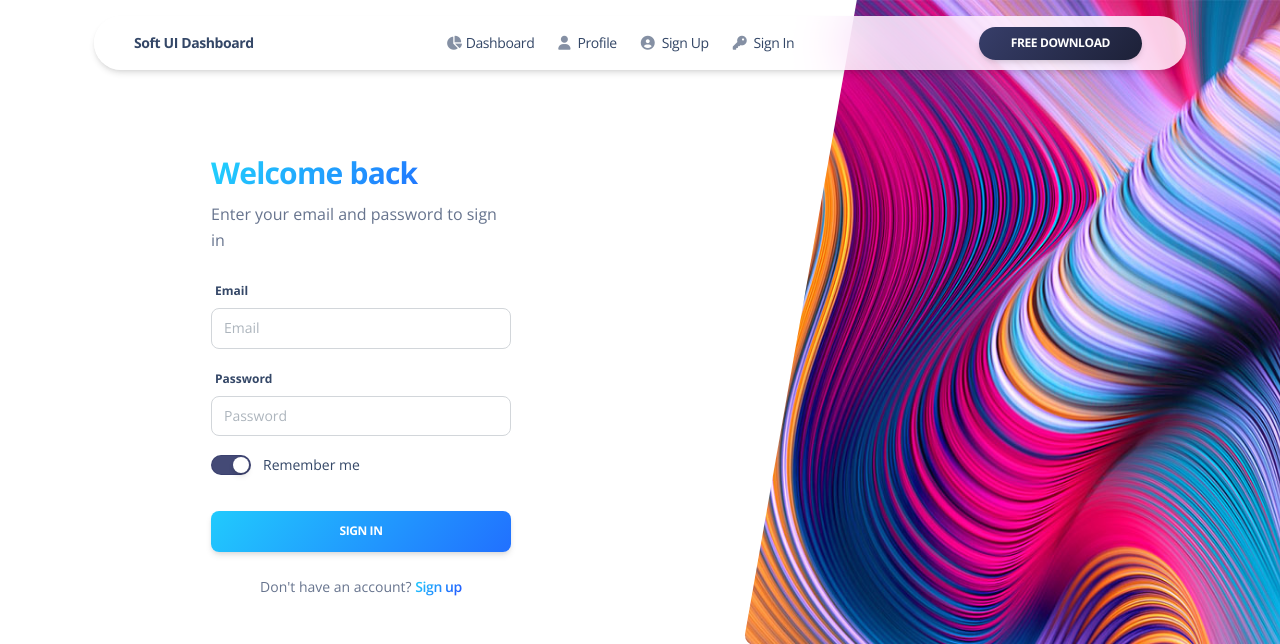
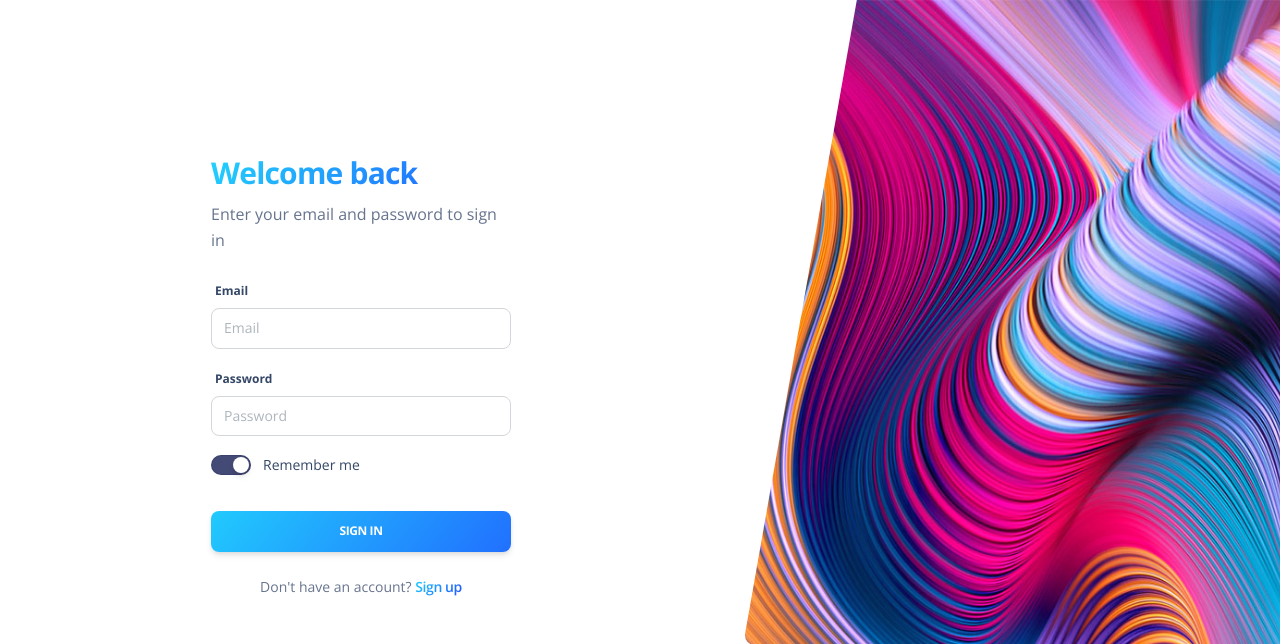
Before and after one commit to Milad-Abooali/capital, a PHP site: page /ui/default/login.php in a window 1280 px wide. Shown: the top 644 px of the page. Run offline with PHP 8.4, Linux system fonts and the light colour scheme; data comes from the database, SQL or seed files in the repository; some libraries are stand-ins or nearby versions.

Commit message:
Login - UI

```diff
--- a/ui/default/login.php
+++ b/ui/default/login.php
@@ -20,76 +20,28 @@
 <head>
     <meta charset="utf-8" />
     <meta name="viewport" content="width=device-width, initial-scale=1, shrink-to-fit=no">
-    <link rel="apple-touch-icon" sizes="76x76" href="../assets/img/apple-icon.png">
-    <link rel="icon" type="image/png" href="../assets/img/favicon.png">
+    <link rel="apple-touch-icon" sizes="76x76" href="<?= ASSETS_PATH ?>img/apple-icon.png">
+    <link rel="icon" type="image/png" href="<?= ASSETS_PATH ?>img/favicon.png">
     <title>
         Soft UI Dashboard by Creative Tim
     </title>
     <!--     Fonts and icons     -->
     <link href="https://fonts.googleapis.com/css?family=Open+Sans:300,400,600,700" rel="stylesheet" />
     <!-- Nucleo Icons -->
-    <link href="../assets/css/nucleo-icons.css" rel="stylesheet" />
-    <link href="../assets/css/nucleo-svg.css" rel="stylesheet" />
+    <link href="<?= ASSETS_PATH ?>css/nucleo-icons.css" rel="stylesheet" />
+    <link href="<?= ASSETS_PATH ?>css/nucleo-svg.css" rel="stylesheet" />
     <!-- Font Awesome Icons -->
     <script src="https://kit.fontawesome.com/42d5adcbca.js" crossorigin="anonymous"></script>
-    <link href="../assets/css/nucleo-svg.css" rel="stylesheet" />
+    <link href="<?= ASSETS_PATH ?>css/nucleo-svg.css" rel="stylesheet" />
     <!-- CSS Files -->
-    <link id="pagestyle" href="../assets/css/soft-ui-dashboard.css?v=1.0.3" rel="stylesheet" />
+    <link id="pagestyle" href="<?= ASSETS_PATH ?>css/soft-ui-dashboard.css?v=1.0.3" rel="stylesheet" />
 </head>
 
 <body class="">
 <div class="container position-sticky z-index-sticky top-0">
     <div class="row">
         <div class="col-12">
-            <!-- Navbar -->
-            <nav class="navbar navbar-expand-lg blur blur-rounded top-0 z-index-3 shadow position-absolute my-3 py-2 start-0 end-0 mx-4">
-                <div class="container-fluid">
-                    <a class="navbar-brand font-weight-bolder ms-lg-0 ms-3 " href="../pages/dashboard.html">
-                        Soft UI Dashboard
-                    </a>
-                    <button class="navbar-toggler shadow-none ms-2" type="button" data-bs-toggle="collapse" data-bs-target="#navigation" aria-controls="navigation" aria-expanded="false" aria-label="Toggle navigation">
-              <span class="navbar-toggler-icon mt-2">
-                <span class="navbar-toggler-bar bar1"></span>
-                <span class="navbar-toggler-bar bar2"></span>
-                <span class="navbar-toggler-bar bar3"></span>
-              </span>
-                    </button>
-                    <div class="collapse navbar-collapse" id="navigation">
-                        <ul class="navbar-nav mx-auto">
-                            <li class="nav-item">
-                                <a class="nav-link d-flex align-items-center me-2 active" aria-current="page" href="../pages/dashboard.html">
-                                    <i class="fa fa-chart-pie opacity-6 text-dark me-1"></i>
-                                    Dashboard
-                                </a>
-                            </li>
-                            <li class="nav-item">
-                                <a class="nav-link me-2" href="../pages/profile.html">
-                                    <i class="fa fa-user opacity-6 text-dark me-1"></i>
-                                    Profile
-                                </a>
-                            </li>
-                            <li class="nav-item">
-                                <a class="nav-link me-2" href="../pages/sign-up.html">
-                                    <i class="fas fa-user-circle opacity-6 text-dark me-1"></i>
-                                    Sign Up
-                                </a>
-                            </li>
-                            <li class="nav-item">
-                                <a class="nav-link me-2" href="../pages/sign-in.html">
-                                    <i class="fas fa-key opacity-6 text-dark me-1"></i>
-                                    Sign In
-                                </a>
-                            </li>
-                        </ul>
-                        <ul class="navbar-nav d-lg-block d-none">
-                            <li class="nav-item">
-                                <a href="https://www.creative-tim.com/product/soft-ui-dashboard" class="btn btn-sm btn-round mb-0 me-1 bg-gradient-dark">Free download</a>
-                            </li>
-                        </ul>
-                    </div>
-                </div>
-            </nav>
-            <!-- End Navbar -->
+
         </div>
     </div>
 </div>
@@ -112,7 +64,7 @@
                                     </div>
                                     <label>Password</label>
                                     <div class="mb-3">
-                                        <input type="email" class="form-control" placeholder="Password" aria-label="Password" aria-describedby="password-addon">
+                                        <input type="password" class="form-control" placeholder="Password" aria-label="Password" aria-describedby="password-addon">
                                     </div>
                                     <div class="form-check form-switch">
                                         <input class="form-check-input" type="checkbox" id="rememberMe" checked="">
@@ -133,7 +85,7 @@
                     </div>
                     <div class="col-md-6">
                         <div class="oblique position-absolute top-0 h-100 d-md-block d-none me-n8">
-                            <div class="oblique-image bg-cover position-absolute fixed-top ms-auto h-100 z-index-0 ms-n6" style="background-image:url('../assets/img/curved-images/curved6.jpg')"></div>
+                            <div class="oblique-image bg-cover position-absolute fixed-top ms-auto h-100 z-index-0 ms-n6" style="background-image:url('<?= ASSETS_PATH ?>img/curved6.jpg')"></div>
                         </div>
                     </div>
                 </div>
@@ -196,10 +148,10 @@
 </footer>
 <!-- -------- END FOOTER 3 w/ COMPANY DESCRIPTION WITH LINKS & SOCIAL ICONS & COPYRIGHT ------- -->
 <!--   Core JS Files   -->
-<script src="../assets/js/core/popper.min.js"></script>
-<script src="../assets/js/core/bootstrap.min.js"></script>
-<script src="../assets/js/plugins/perfect-scrollbar.min.js"></script>
-<script src="../assets/js/plugins/smooth-scrollbar.min.js"></script>
+<script src="<?= ASSETS_PATH ?>js/core/popper.min.js"></script>
+<script src="<?= ASSETS_PATH ?>js/core/bootstrap.min.js"></script>
+<script src="<?= ASSETS_PATH ?>js/perfect-scrollbar.min.js"></script>
+<script src="<?= ASSETS_PATH ?>js/smooth-scrollbar.min.js"></script>
 <script>
     var win = navigator.platform.indexOf('Win') > -1;
     if (win && document.querySelector('#sidenav-scrollbar')) {
@@ -212,7 +164,7 @@
 <!-- Github buttons -->
 <script async defer src="https://buttons.github.io/buttons.js"></script>
 <!-- Control Center for Soft Dashboard: parallax effects, scripts for the example pages etc -->
-<script src="../assets/js/soft-ui-dashboard.min.js?v=1.0.3"></script>
+<script src="<?= ASSETS_PATH ?>js/soft-ui-dashboard.min.js?v=1.0.3"></script>
 </body>
 
 </html>
```
Also changed, not shown: routing.php (+2 -12 lines), 1 other file.
